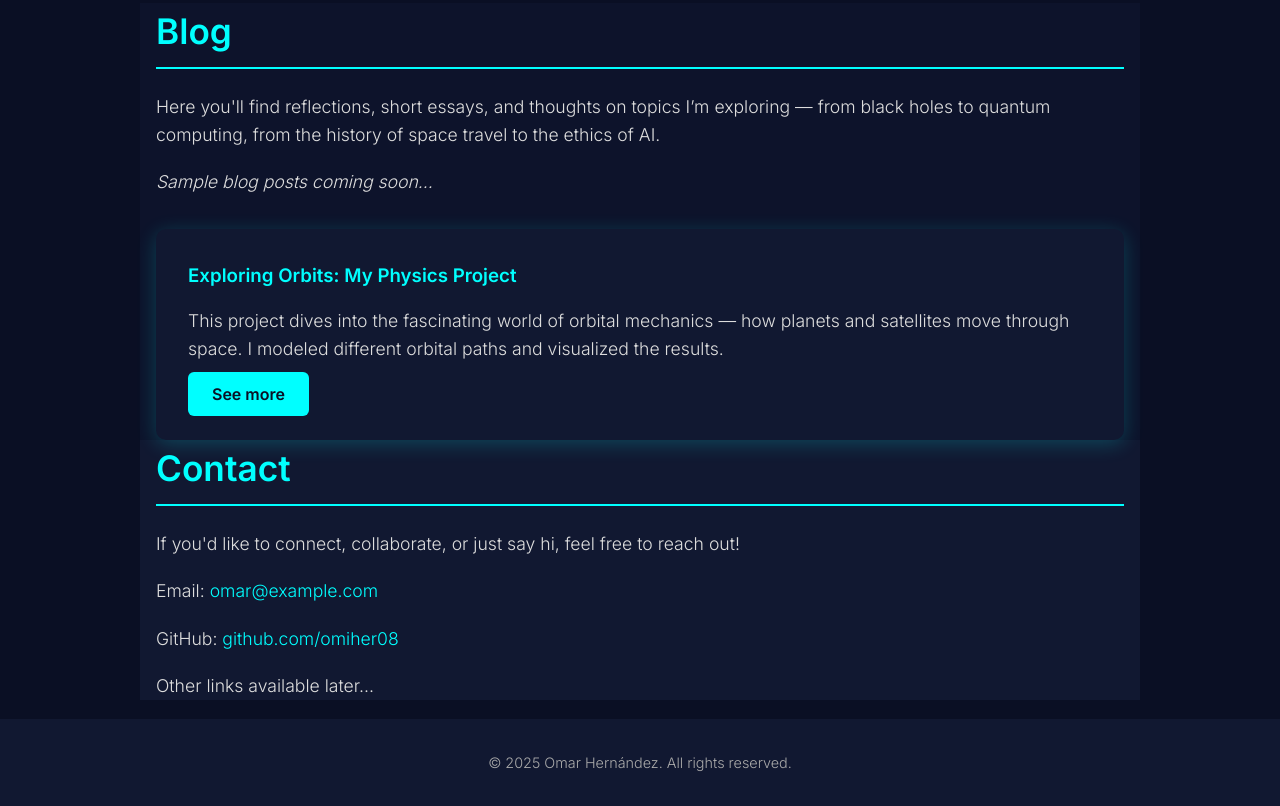
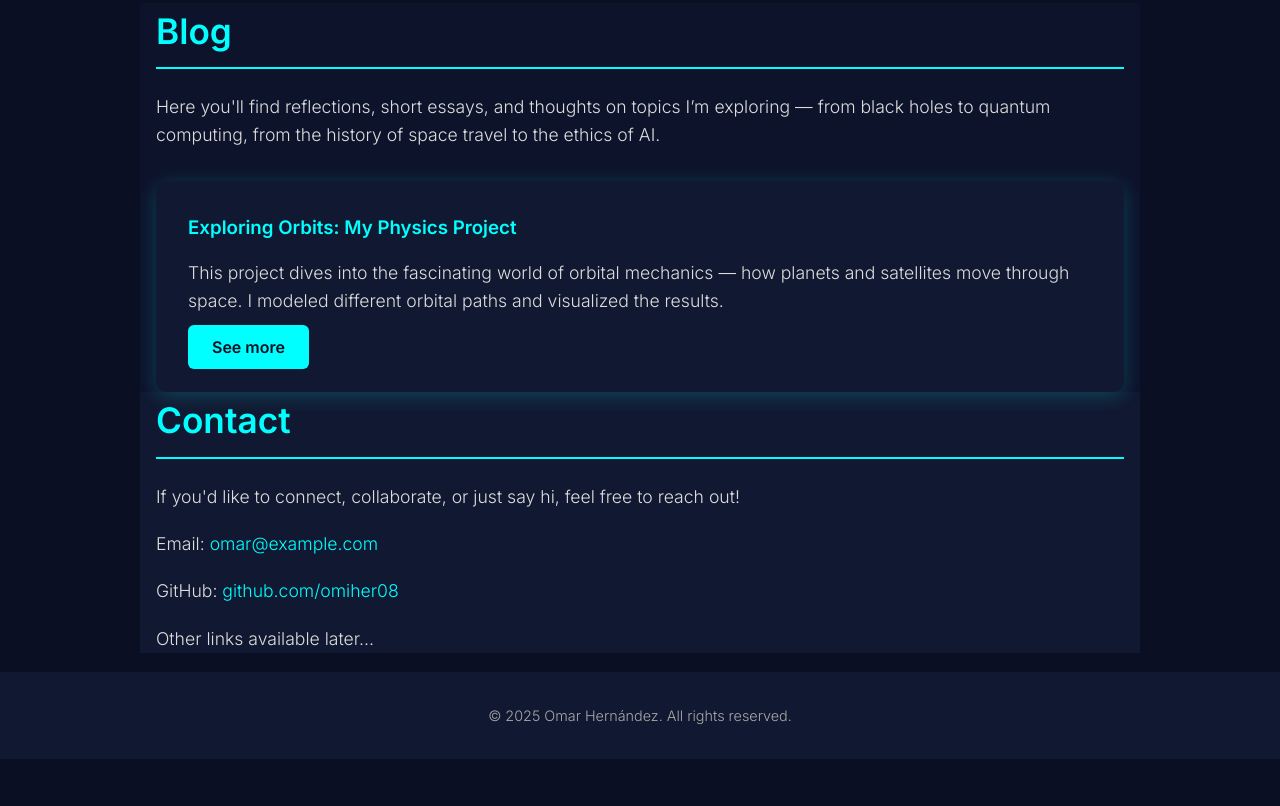
Before and after one commit to omiher08/PersonalWebsiteOmar, a plain HTML site: page index.html in a window 1280 px wide. Shown: the part 1736-2542 px from the top of the page. After the commit the page ends 2495 px from the top, so only its background shows below. Drawn offline with nearby package versions, Linux system fonts and the light colour scheme.

Commit message:
Update index.html

```diff
--- a/index.html
+++ b/index.html
@@ -70,7 +70,6 @@
   <section id="blog" class="content-section">
     <h2>Blog</h2>
     <p>Here you'll find reflections, short essays, and thoughts on topics I’m exploring — from black holes to quantum computing, from the history of space travel to the ethics of AI.</p>
-    <p><em>Sample blog posts coming soon...</em></p>
 
     <!-- Blog Entries -->
     <div class="blog-entries">
```
